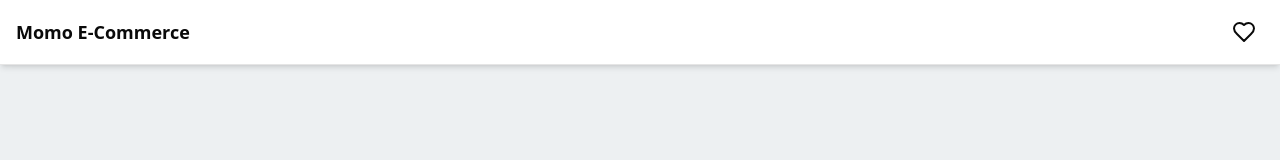
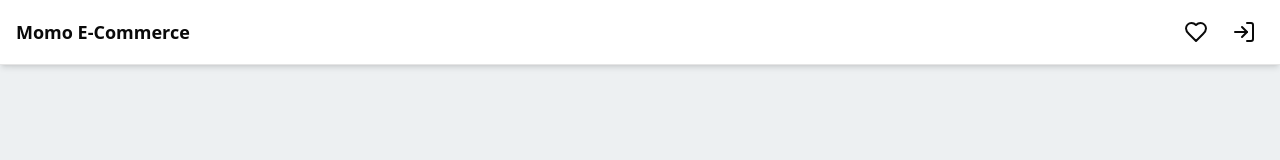
Before and after one commit to thynamoral/e-commerce-frontend, a Next.js app: page /login in a window 1280 px wide. Shown: the top 160 px of the page. Built offline with nearby package versions, Linux system fonts and the light colour scheme.

Commit message:
[add] access-title

```diff
--- a/src/components/ui/navbar.tsx
+++ b/src/components/ui/navbar.tsx
@@ -2,9 +2,10 @@
 import * as React from "react";
 import { useAuth } from "@/hooks/useAuth";
 import { useLogout } from "@/services/auth/logout";
-import { Heart, LogOut } from "lucide-react";
+import { Heart, LogIn, LogOut } from "lucide-react";
 import Link from "next/link";
 import { useRouter } from "next/navigation";
+import { Button } from "./button";
 
 export default function Navbar() {
   const router = useRouter();
@@ -29,17 +30,24 @@ export default function Navbar() {
     <header className="w-full sticky top-0 z-50 px-4 bg-background border-b shadow-md">
       <div className="max-w-[1400px] h-16 flex items-center justify-between mx-auto pr-2">
         <div className="flex max-w-3xl w-full items-center">
-          <Link href="/" className="text-lg font-bold mr-4">
+          <Link href="/" title="home" className="text-lg font-bold mr-4">
             Momo E-Commerce
           </Link>
         </div>
         <div className="flex gap-6">
-          <Link href="/favorites">
+          <Link href="/favorites" title="favorites">
             <Heart />
           </Link>
-          {isAuthenticated ? (
-            <LogOut className="cursor-pointer" onClick={handleLogout} />
-          ) : null}
+          {isAuthenticated && (
+            <span title="logout">
+              <LogOut className="cursor-pointer" onClick={handleLogout} />
+            </span>
+          )}
+          {!isAuthenticated && (
+            <Link href="/login" title="login">
+              <LogIn className="cursor-pointer" />
+            </Link>
+          )}
         </div>
       </div>
     </header>
--- a/src/components/ui/product-card.tsx
+++ b/src/components/ui/product-card.tsx
@@ -32,6 +32,7 @@ export default function ProductCard({ product }: ProductCardProps) {
     <div
       onClick={() => router.push(`/products/${product.product_id}`)}
       className="cursor-pointer"
+      title={product.product_name}
     >
       <div className="space-y-2">
         <div className="relative">
```
